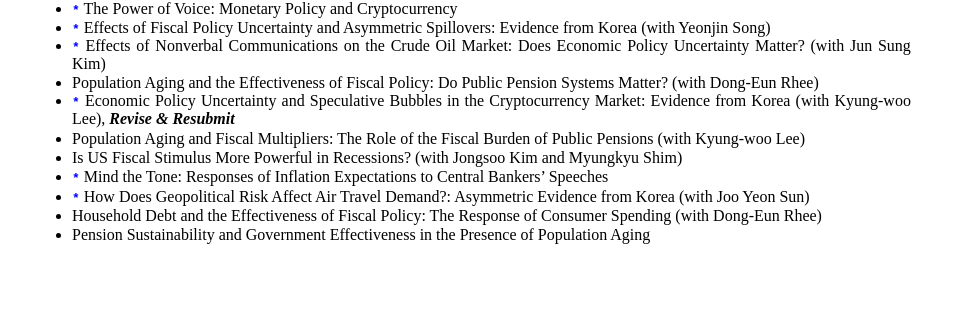
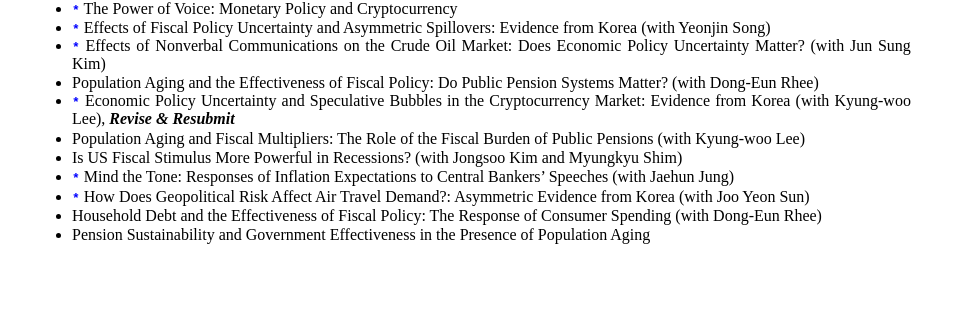
Before and after one commit to dooyeoncho/dooyeoncho.github.io, a Jekyll site: the page built from pages/research.html, in a window 1280 px wide. Shown: the part 1406-1741 px from the top of the page, without its empty margins (160-1119 px from the left). Built offline with Jekyll 4.4.1, drawn with Linux system fonts in a browser that asks for light colours.

Commit message:
Update research.html

```diff
--- a/pages/research.html
+++ b/pages/research.html
@@ -68,7 +68,7 @@ span {
 		<span><li><code style="color : blue"><b>*</b></code> Economic Policy Uncertainty and Speculative Bubbles in the Cryptocurrency Market: Evidence from Korea (with Kyung-woo Lee), <em property="italic"><b>Revise & Resubmit</b></em></li></span>
 		<span><li>Population Aging and Fiscal Multipliers: The Role of the Fiscal Burden of Public Pensions (with Kyung-woo Lee)</li></span>
 		<span><li>Is US Fiscal Stimulus More Powerful in Recessions? (with Jongsoo Kim and Myungkyu Shim)</li></span>
-		<span><li><code style="color : blue"><b>*</b></code> Mind the Tone: Responses of Inflation Expectations to Central Bankers’ Speeches</li></span>
+		<span><li><code style="color : blue"><b>*</b></code> Mind the Tone: Responses of Inflation Expectations to Central Bankers’ Speeches (with Jaehun Jung)</li></span>
 		<span><li><code style="color : blue"><b>*</b></code> How Does Geopolitical Risk Affect Air Travel Demand?: Asymmetric Evidence from Korea (with Joo Yeon Sun)</li></span>
 		<span><li>Household Debt and the Effectiveness of Fiscal Policy: The Response of Consumer Spending (with Dong-Eun Rhee)</li></span>
 		<span><li>Pension Sustainability and Government Effectiveness in the Presence of Population Aging</li></span>
```
